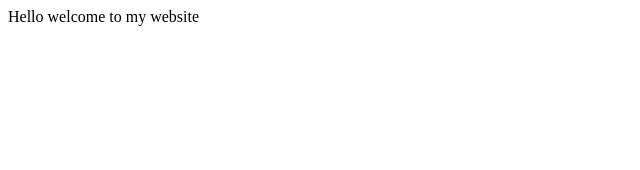
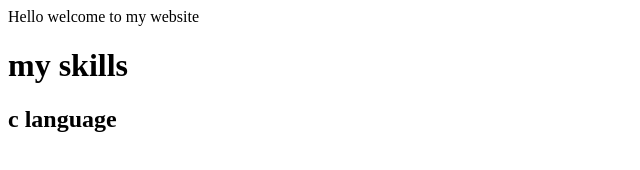
Before and after one commit to AdithyaReddy06/myportfoliocodewithadithya, a plain HTML site: page basicwebsite.html/index.html in a window 1280 px wide. Shown: the whole page, without its empty margins (0-640 px from the left). Drawn offline with Linux system fonts and the light colour scheme.

Commit message:
added to my website

```diff
--- a/basicwebsite.html/index.html
+++ b/basicwebsite.html/index.html
@@ -1 +1,3 @@
 Hello welcome to my website
+<h1> my skills</h1>
+<h2>  c language </h2>
```
